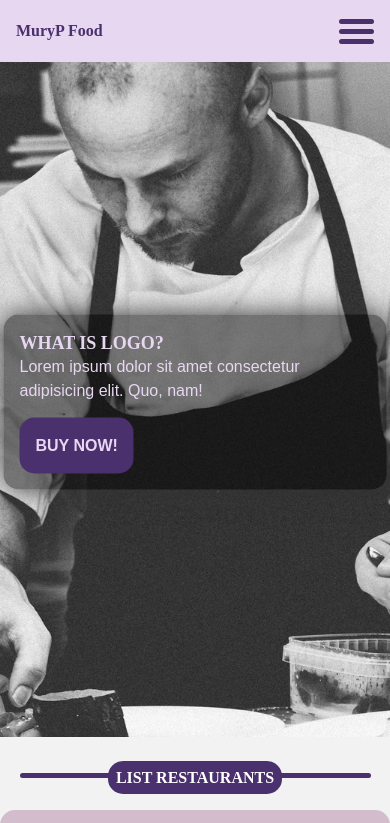
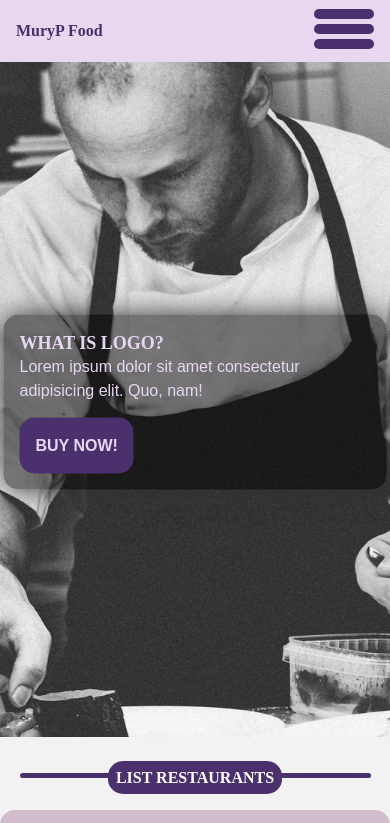
Before and after one commit to alifprihantoro/dicoding-restaurant-app, a website built with webpack: page src/templates/index.html in a window 390 px wide. Shown: the top 823 px of the page. Built offline with nearby package versions, Linux system fonts and the light colour scheme.

Commit message:
fixed: nav icon

```diff
--- a/src/components/nav/index.js
+++ b/src/components/nav/index.js
@@ -9,7 +9,7 @@ class MyNav extends HTMLElement {
     this.innerHTML = `
       <nav id="nav" class="">
         <header>MuryP Food</header>
-        <button id="nav-btn">
+        <button title='navigation' id="nav-btn">
           <span></span>
           <span></span>
           <span></span>
--- a/src/components/nav/mobile.css
+++ b/src/components/nav/mobile.css
@@ -3,8 +3,8 @@
     background-color: var(--main-100);
   }
   #nav-btn {
-    width: 35px;
-    height: 25px;
+    width: 60px;
+    height: 45px;
     position: relative;
     margin-left: auto;
     -webkit-transform: rotate(0deg);
@@ -20,7 +20,7 @@
   #nav-btn span {
     display: block;
     position: absolute;
-    height: 5px;
+    height: 10px;
     width: 100%;
     background: var(--main-400);
     border-radius: 9px;
@@ -42,11 +42,11 @@
   }
 
   #nav-btn span:nth-child(2) {
-    top: 10px;
+    top: 15px;
   }
 
   #nav-btn span:nth-child(3) {
-    top: 20px;
+    top: 30px;
   }
 
   /* after toogle */
```
